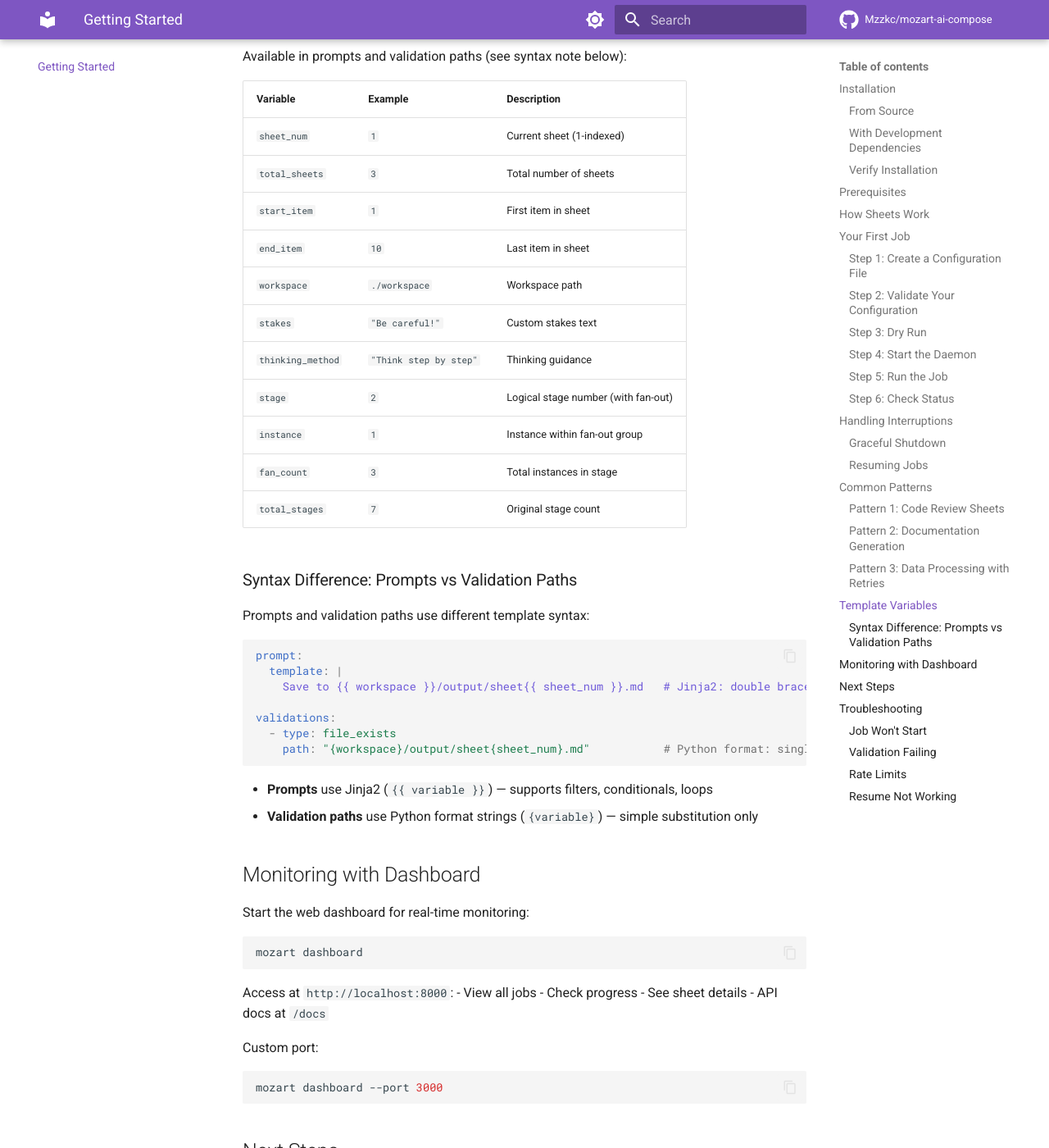
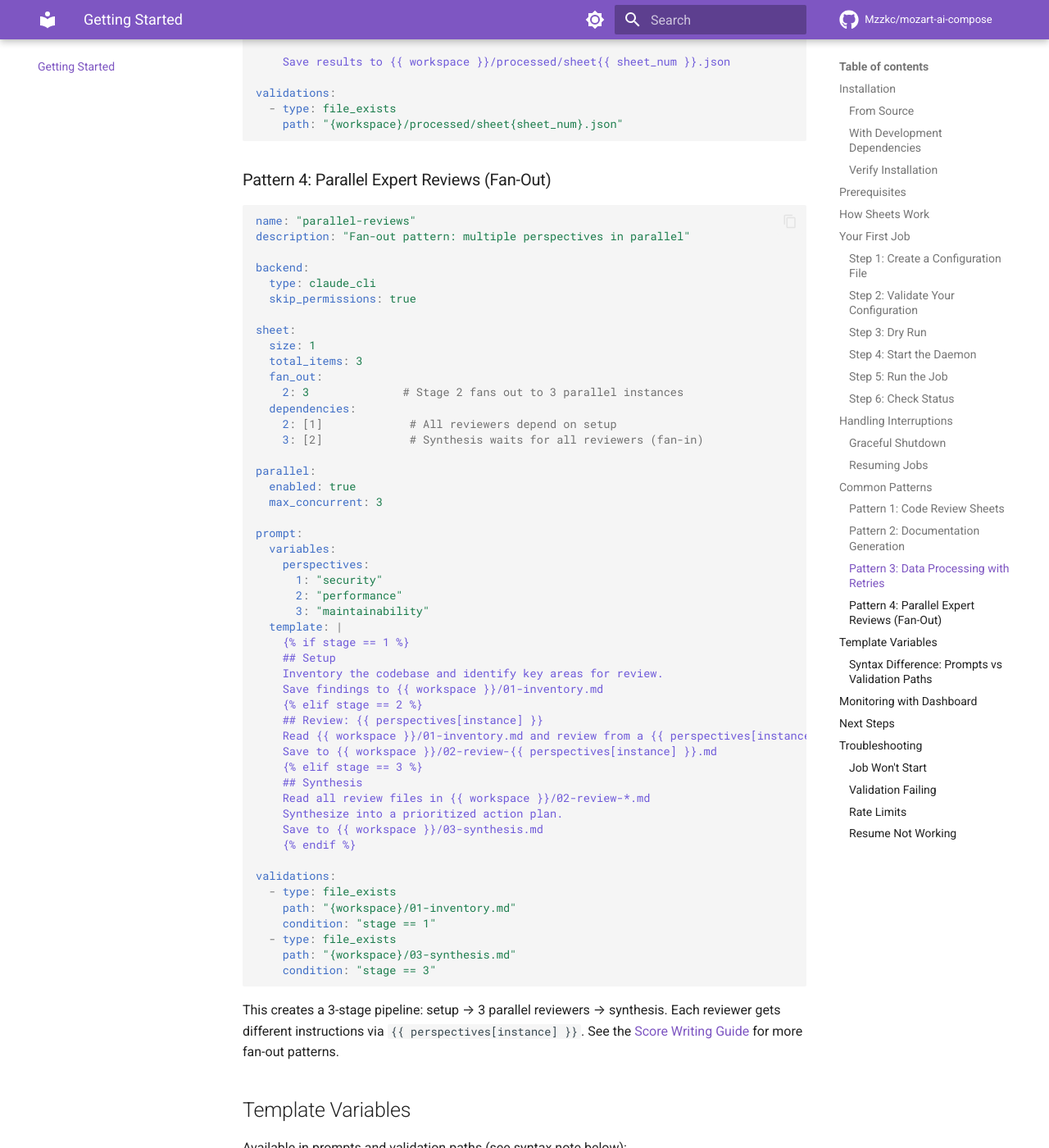
Before and after one commit to Mzzkc/mozart-ai-compose, an MkDocs documentation site: the page built from docs/getting-started.md, in a window 1280 px wide and 1400 px high, scrolled down 6113 px. Shown: the whole window at 82% size. Built offline with MkDocs 1.6.1 and Material for MkDocs 9.7.7, drawn with Linux system fonts in a browser that asks for light colours; comment, search, counter and statistics services are not loaded; some of the changed text lies outside the part shown.

Commit message:
docs: expand index.md, augment getting-started, update examples and README
- Replace docs/index.md stub with categorized documentation hub
- Add repo URL, daemon callout, fan-out pattern, and learning path to getting-started
- Add missing examples and score playspace section to examples/README
- Fix validation syntax ({{ }} → { }) in examples/README
- Add score playspace links to README documentation and examples sections

Co-Authored-By: Claude Opus 4.6 <noreply@anthropic.com>

````diff
--- a/docs/getting-started.md
+++ b/docs/getting-started.md
@@ -134,6 +136,13 @@ The Mozart daemon is required for job execution:
 mozart start
 mozart conductor-status   # Verify it's running
 ```
+
+> **What if I skip this?** Running `mozart run` without a conductor produces:
+> ```
+> Error: Conductor not running. Start with: mozart start
+> ```
+> Only `mozart validate` and `mozart run --dry-run` work without a conductor.
+> See the [Daemon Guide](daemon-guide.md) for why this is required.
 
 ### Step 5: Run the Job
 
@@ -285,6 +294,62 @@ validations:
     path: "{workspace}/processed/sheet{sheet_num}.json"
 ```
 
+### Pattern 4: Parallel Expert Reviews (Fan-Out)
+
+```yaml
+name: "parallel-reviews"
+description: "Fan-out pattern: multiple perspectives in parallel"
+
+backend:
+  type: claude_cli
+  skip_permissions: true
+
+sheet:
+  size: 1
+  total_items: 3
+  fan_out:
+    2: 3              # Stage 2 fans out to 3 parallel instances
+  dependencies:
+    2: [1]             # All reviewers depend on setup
+    3: [2]             # Synthesis waits for all reviewers (fan-in)
+
+parallel:
+  enabled: true
+  max_concurrent: 3
+
+prompt:
+  variables:
+    perspectives:
+      1: "security"
+      2: "performance"
+      3: "maintainability"
+  template: |
+    {% if stage == 1 %}
+    ## Setup
+    Inventory the codebase and identify key areas for review.
+    Save findings to {{ workspace }}/01-inventory.md
+    {% elif stage == 2 %}
+    ## Review: {{ perspectives[instance] }}
+    Read {{ workspace }}/01-inventory.md and review from a {{ perspectives[instance] }} perspective.
+    Save to {{ workspace }}/02-review-{{ perspectives[instance] }}.md
+    {% elif stage == 3 %}
+    ## Synthesis
+    Read all review files in {{ workspace }}/02-review-*.md
+    Synthesize into a prioritized action plan.
+    Save to {{ workspace }}/03-synthesis.md
+    {% endif %}
+
+validations:
+  - type: file_exists
+    path: "{workspace}/01-inventory.md"
+    condition: "stage == 1"
+  - type: file_exists
+    path: "{workspace}/03-synthesis.md"
+    condition: "stage == 3"
+```
+
+This creates a 3-stage pipeline: setup → 3 parallel reviewers → synthesis. Each reviewer gets different instructions via `{{ perspectives[instance] }}`. See the [Score Writing Guide](score-writing-guide.md#fan-out-patterns) for more fan-out patterns.
+
 ## Template Variables
 
 Available in prompts and validation paths (see syntax note below):
@@ -341,11 +406,19 @@ mozart dashboard --port 3000
 
 ## Next Steps
 
-- [CLI Reference](cli-reference.md) - All commands and options
-- [Daemon Guide](daemon-guide.md) - Daemon configuration, systemd integration, and troubleshooting
-- [Score Writing Guide](score-writing-guide.md) - How to author Mozart scores
-- [Configuration Reference](configuration-reference.md) - Every config field documented
-- See `examples/` directory for configuration examples
+**Learn more:**
+- [Score Writing Guide](score-writing-guide.md) — Archetypes, Jinja2 templates, fan-out patterns, concert chaining
+- [CLI Reference](cli-reference.md) — All commands and options
+- [Configuration Reference](configuration-reference.md) — Every config field documented
+
+**Explore examples:**
+- [Examples](../examples/) — 24 working configurations across software, research, writing, and planning
+- [Mozart Score Playspace](https://github.com/Mzzkc/mozart-score-playspace) — Creative showcase with real output: philosophy, worldbuilding, education, and more
+
+**Go deeper:**
+- [Daemon Guide](daemon-guide.md) — Conductor architecture, systemd integration, and troubleshooting
+- [Known Limitations](limitations.md) — Constraints and workarounds
+- [MCP Integration](MCP-INTEGRATION.md) — Model Context Protocol server for tool integration
 
 ## Troubleshooting
 
````
Also changed, not shown: other parts of docs/getting-started.md (+2 -0 lines), README.md (+3 -0 lines), docs/index.md (+51 -3 lines), examples/README.md (+24 -2 lines).
